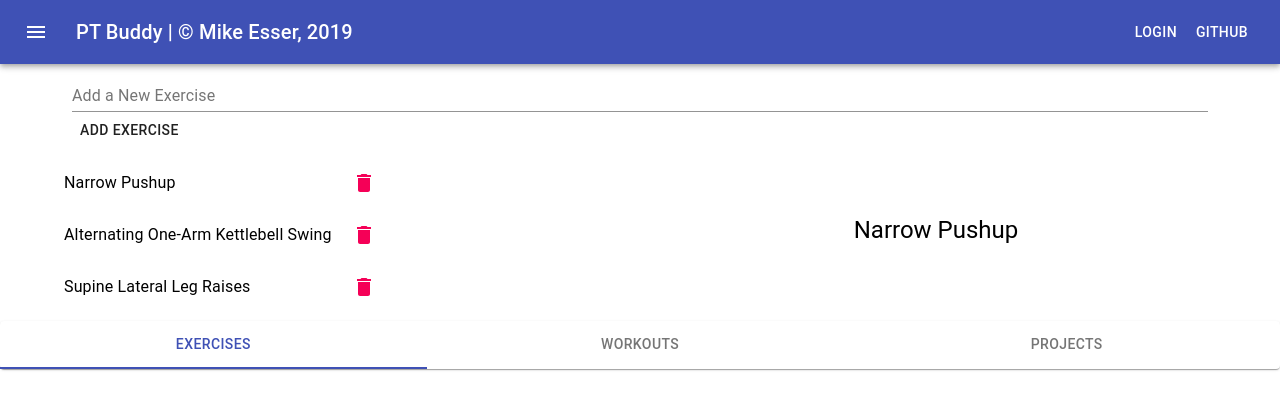
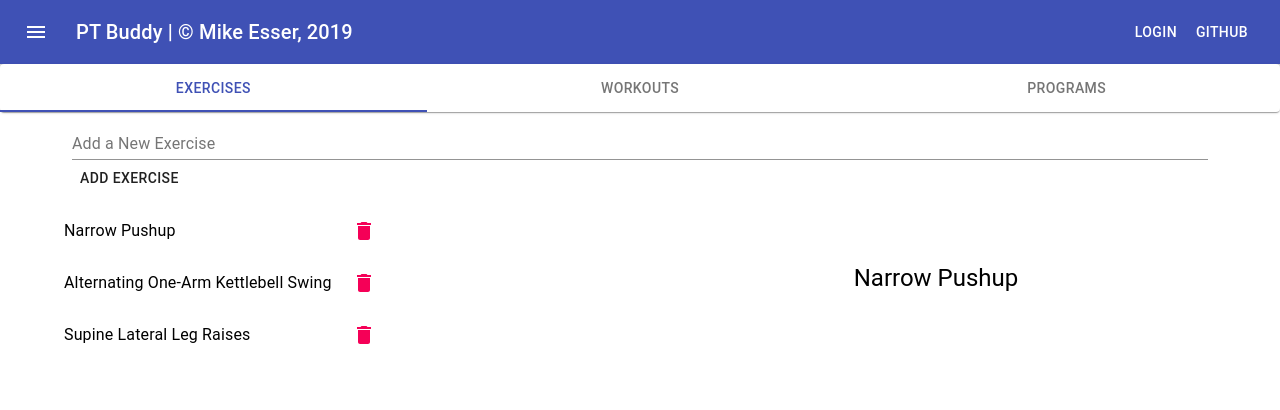
Before and after one commit to michaelresser/pt-buddy, a React (Create React App) app: page / in a window 1280 px wide. Shown: the top 410 px of the page. Built offline with nearby package versions, Linux system fonts and the light colour scheme.

Commit message:
ViewToggle works now.

```diff
--- a/src/components/App/App.js
+++ b/src/components/App/App.js
@@ -21,7 +21,7 @@ class App extends React.Component {
         name: ''
       },
       currentExercise: AppState.exercises[0],
-      currentView: <Exercises />,
+      currentView: <Exercises/>,
       handleChange: this.handleChange,
       selectExercise: this.selectExercise,
       addExercise: this.addExercise,
@@ -44,7 +44,7 @@ class App extends React.Component {
   addExercise = () => {
     this.setState({
       exercises: [...this.state.exercises, this.state.newExercise],
-      newExercise:{
+      newExercise: {
         id: uuid(),
         name: ''
       }
@@ -80,34 +80,39 @@ class App extends React.Component {
   /* VIEW METHODS */
   changeView = (e) => {
     const index = parseInt(e.currentTarget.getAttribute("index"));
+    console.log(index, typeof index);
     switch (index) {
       case 0:
+        console.log(0);
         this.setState({
           currentView: <Exercises />
         });
         break;
       case 1:
+        console.log(1);
         this.setState({
           currentView: "<Workouts />"
         });
         break;
       case 2:
+        console.log(2);
         this.setState({
-          currentView: "Programs"
+          currentView: "<Programs/>"
         });
         break;
       default:
         this.setState({
           currentView: <Exercises />
         });
-    };
+    }
   };
+
   render() {
     return (
       <AppContext.Provider value={this.state}>
         <Header />
+        <ViewToggle />
         <ViewPanel />
-        <ViewToggle />
       </AppContext.Provider>
     )
   }
--- a/src/components/Layout/Views/ViewToggle/ViewToggle.js
+++ b/src/components/Layout/Views/ViewToggle/ViewToggle.js
@@ -1,23 +1,45 @@
-import React from 'react';
+import React, {useState }from 'react';
 import { Paper, Tabs, Tab } from "@material-ui/core";
-
+import AppContext from '../../../context/context';
 
 
 function ViewToggle(props) {
+    const [value,setValue] = useState(0);
     const tabs = {
-        children: ["Exercises", "Workouts", "Projects"],
+        children: ["Exercises", "Workouts", "Programs"],
     };
 
+
     return (
-        <Paper>
-            <Tabs variant='fullWidth' value={0} indicatorColor="primary" textColor="primary" centered>
-                {tabs.children.map((item, index) => {
-                    return (
-                        <Tab key={item} index={index} label={item} onClick={(e) => { props.changeView(e) }} />
-                    )
-                })}
-            </Tabs>
-        </Paper >)
+        <AppContext.Consumer>
+            {context => (
+                <Paper >
+                    <Tabs
+                        centered
+                        variant='fullWidth'
+                        value={value}
+                        indicatorColor="primary"
+                        textColor="primary"
+                    >
+                        {tabs.children.map((viewName, index) => {
+                            return (
+                                <Tab
+                                    key={viewName}
+                                    label={viewName}
+                                    index={parseInt(index)}
+                                    onClick={(e) => {
+                                        setValue(index);
+                                        context.changeView(e);
+                                    }}
+                                />
+                            )
+                        })}
+                    </Tabs>
+                </Paper>
+            )
+            }
+        </AppContext.Consumer >
+    )
 }
 
 export default ViewToggle;
```
